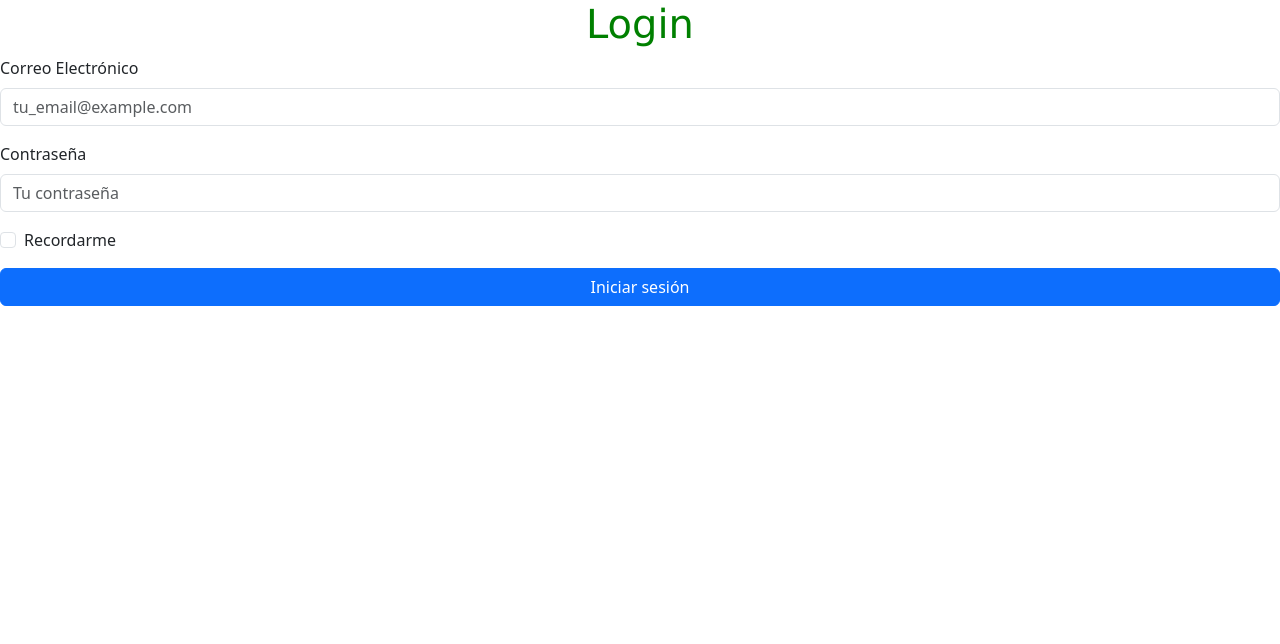
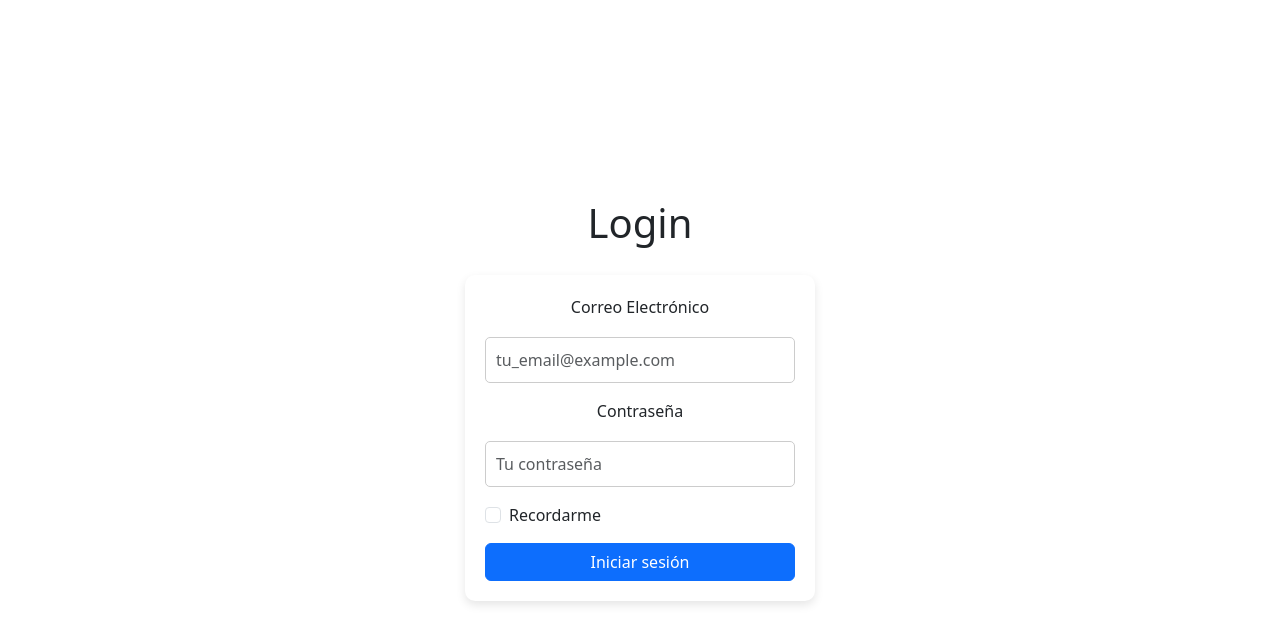
Before and after one commit to rodolfoAguirre/pagina_html_CS_A00839754, a website: page login.html in a window 1280 px wide. Drawn offline with nearby package versions, Linux system fonts and the light colour scheme.

Commit message:
Login conectado y cambios con CSS

```diff
--- a/home.css
+++ b/home.css
@@ -9,11 +9,7 @@ h1 {
     text-align: center;
 }
 
-/*Cambia color de unicamente los links dentro de li en el .html*/
-/*li > a {*/
-/*    color: green;*/
-/*    !important;*/
-/*}*/
+
 
 @keyframes example {
     0%   {background-color: red;}
--- a/index.js
+++ b/index.js
@@ -1,3 +1,33 @@
-console.log("Hola perros");
-let nombre = window.prompt("Escribe tu nombre");
-console.log(nombre);
+// console.log("Hola perros");
+// let nombre = window.prompt("Escribe tu nombre");
+// console.log(nombre);
+
+// const botonLogin = document.getElementById("botonLogin");
+// // botonLogin.addEventListener("click", () => {
+
+function loginRedirect(event) {
+    event.preventDefault();
+    let email = document.getElementById("email").value;
+    let password = document.getElementById("password").value;
+    if (email === "a@gmail.com" && password === "a") {
+        localStorage.setItem("usuario", email); // Guarda el usuario con la clave correcta
+        window.location.href = "index.html";
+    } else {
+        alert("Usuario o contraseña incorrectos");
+    }
+}
+
+// function loginRedirect(event) {
+//     event.preventDefault();
+//
+//     let email = document.getElementById("email").value;
+//     let password = document.getElementById("password").value;
+//
+//     // Validar usuario y contraseña
+//     if (email === "a@gmail.com" && password === "a") {
+//         localStorage.setItem("usuario", email); // Guarda el usuario en localStorage
+//         window.location.href = "index.html"; // Redirige a index.html
+//     } else {
+//         alert("Usuario o contraseña incorrectos");
+//     }
+// }
--- a/login.css
+++ b/login.css
@@ -0,0 +1,62 @@
+/* Estilos generales */
+body {
+    font-family: Arial, sans-serif;
+    background-color: #f4f4f4;
+    display: flex;
+    justify-content: center;
+    align-items: center;
+    height: 100vh;
+    margin: 0;
+    flex-direction: column;
+    text-align: center;
+}
+
+/* Contenedor del formulario */
+form {
+    background-color: white;
+    padding: 20px;
+    border-radius: 10px;
+    box-shadow: 0px 4px 10px rgba(0, 0, 0, 0.1);
+    width: 350px;
+    text-align: center;
+    margin-top: 20px;
+}
+
+/* Título del login */
+h1 {
+    color: #333;
+    text-align: center;
+    margin-bottom: 20px;
+}
+
+/* Estilos para los inputs */
+input[type="email"],
+input[type="password"] {
+    width: 100%;
+    padding: 10px;
+    margin: 10px 0;
+    border: 1px solid #ccc;
+    border-radius: 5px;
+}
+
+/* Estilos para el botón */
+button {
+    width: 100%;
+    padding: 10px;
+    background-color: #007bff;
+    color: white;
+    border: none;
+    border-radius: 5px;
+    cursor: pointer;
+    font-size: 16px;
+}
+
+button:hover {
+    background-color: #000000;
+}
+
+/* Estilos para el checkbox */
+.form-check {
+    text-align: left;
+    margin: 10px 0;
+}
--- a/login.html
+++ b/login.html
@@ -3,14 +3,14 @@
 <head>
     <meta charset="UTF-8">
     <title>Login Page</title>
-    <link rel="stylesheet" href="home.css">
+    <link rel="stylesheet" href="login.css">
     <link href="https://cdn.jsdelivr.net/npm/bootstrap@5.3.2/dist/css/bootstrap.min.css" rel="stylesheet">
     <script src="https://cdn.jsdelivr.net/npm/bootstrap@5.3.2/dist/js/bootstrap.bundle.min.js"></script>
 </head>
 <body>
 <h1> Login </h1>
-
-<form action="index.html" method="POST">
+<!--El email es a@gmail.com, y la contra es a-->
+<form onsubmit="loginRedirect(event)">
   <!-- Campo para el correo electrónico -->
   <div class="mb-3">
     <label for="email" class="form-label">Correo Electrónico</label>
@@ -29,10 +29,10 @@
     <label class="form-check-label" for="rememberMe">Recordarme</label>
   </div>
 
-  <!-- Botón de "Iniciar sesión" -->
+  <!-- Boton de "Iniciar sesion" -->
   <button type="submit" class="btn btn-primary w-100">Iniciar sesión</button>
 </form>
-
-
+<!-- Script que valida que las credenciales sean correctas -->
+<script src = "index.js"></script>
 </body>
 </html>
--- a/pictures.css
+++ b/pictures.css
@@ -4,3 +4,7 @@ h1 {
     font-family: Verdana;
     text-align: center;
 }
+
+.imagen {
+    text-align: center;
+}
```
Also changed, not shown: home.js (added, +7 -0 lines), index.html (+4 -3 lines), pictures.html (+5 -2 lines).
